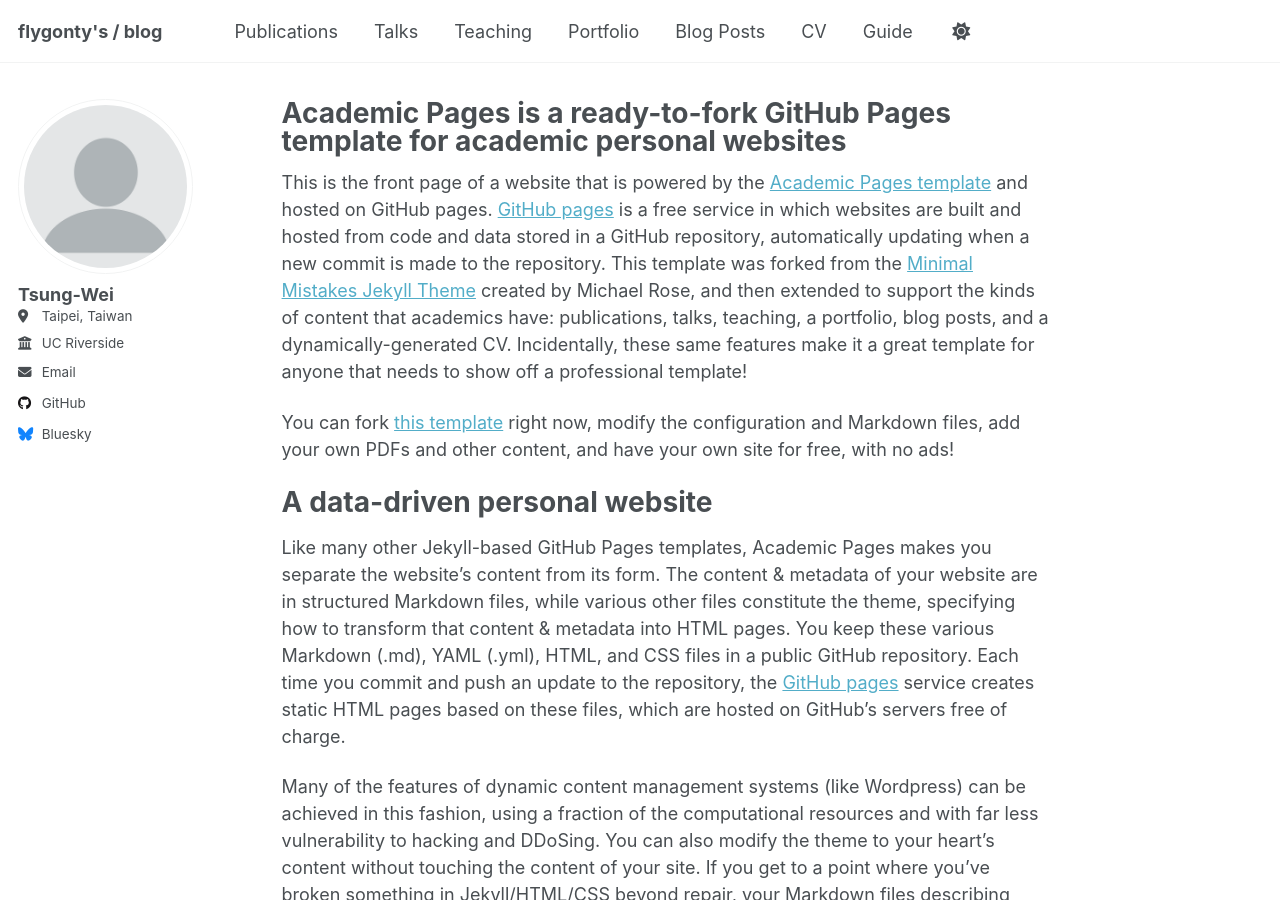
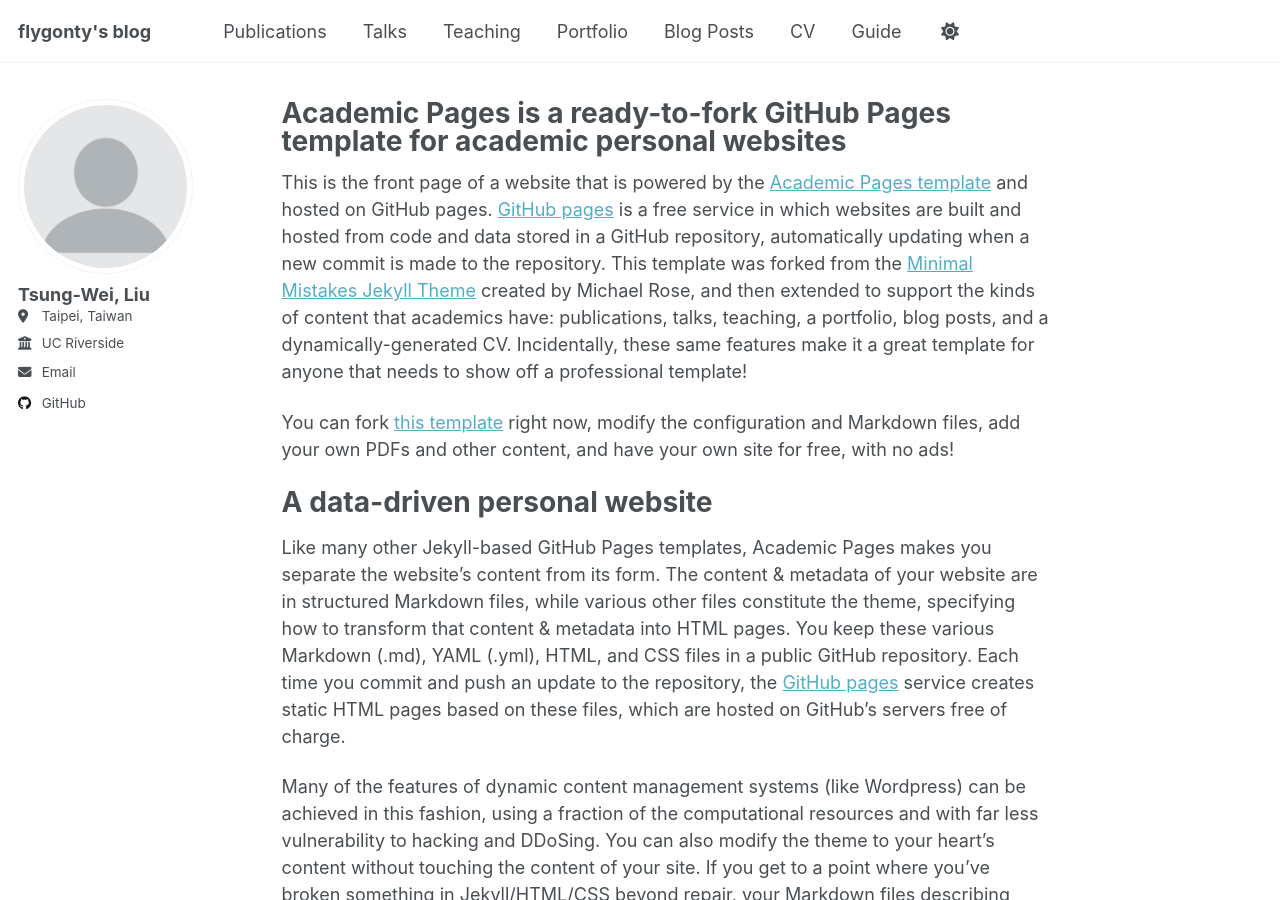
Before and after one commit to flygonty/flygonty.github.io, a Jekyll site: the page built from _pages/about.md, in a window 1280 px wide and 900 px high. Built offline with Jekyll 4.4.1, drawn with Linux system fonts in a browser that asks for light colours; a script that is not in the unit is left out.

Commit message:
Update _config.yml

```diff
--- a/_config.yml
+++ b/_config.yml
@@ -9,7 +9,7 @@
 # Basic Site Settings
 locale                   : "en-US"
 site_theme               : "default"
-title                    : "flygonty's / blog"
+title                    : "flygonty's blog"
 title_separator          : "-"
 name                     : &name "Tsung-Wei, Liu"
 description              : &description "personal description"
@@ -23,7 +23,7 @@
 author:
   # Biographic information
   avatar           : "profile.png"
-  name             : "Tsung-Wei"
+  name             : "Tsung-Wei, Liu"
   pronouns         : # example: "she/her"
   bio              : #""
   location         : "Taipei, Taiwan"
@@ -53,7 +53,7 @@
 
   # Social media
   artstation       : # Username
-  bluesky          : "bsky.app" # Replace this with you Bluesky username
+  bluesky          : #"bsky.app" # Replace this with you Bluesky username
   facebook         : # Username
   flickr           : # Username
   foursquare       : # Username
```
